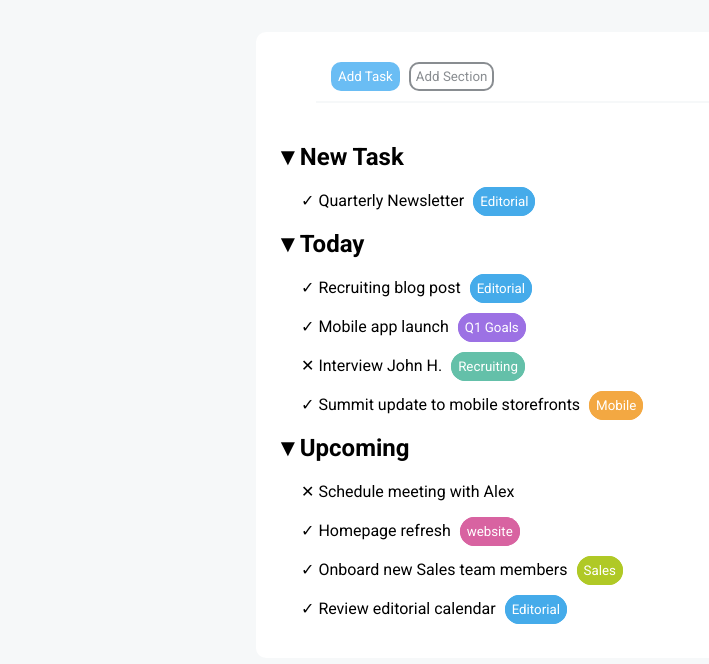
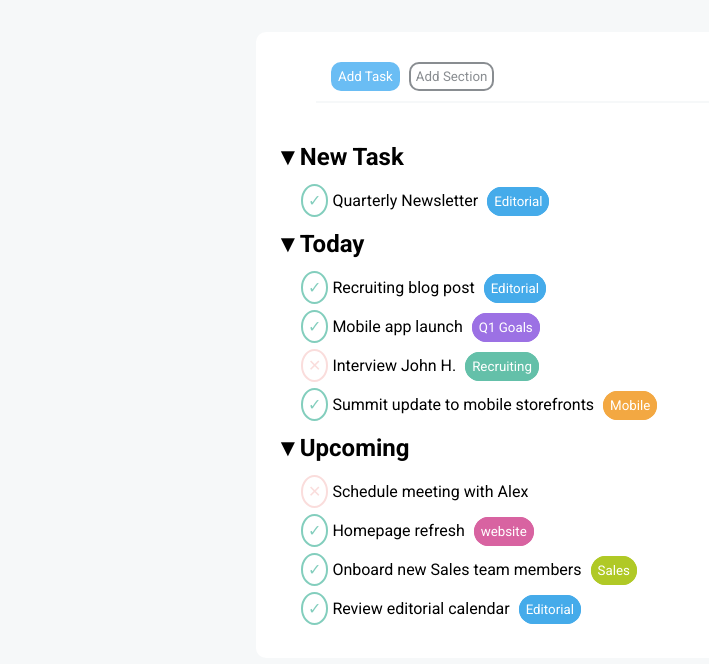
Before and after one commit to ginevrabotrugno/html-css-toboolist, a plain HTML site: page index.html in a window 1280 px wide. Shown: the part 82-746 px from the top of the page, without its empty margins (0-709 px from the left). Drawn offline with Linux system fonts and the light colour scheme.

Commit message:
add checks style

```diff
--- a/css/style.css
+++ b/css/style.css
@@ -80,6 +80,19 @@ main {
     padding: 10px;
 }
 
+.done {
+    padding: 5px;
+    color: #83cebd;
+    border: 2px solid #83cebd;
+    border-radius: 50%;
+}
+
+.done.not {
+    color: #fadddc;
+    border: 2px solid #fadddc;
+
+}
+
 .label {
     margin-left: 5px;
     border-radius: 20px;
```
